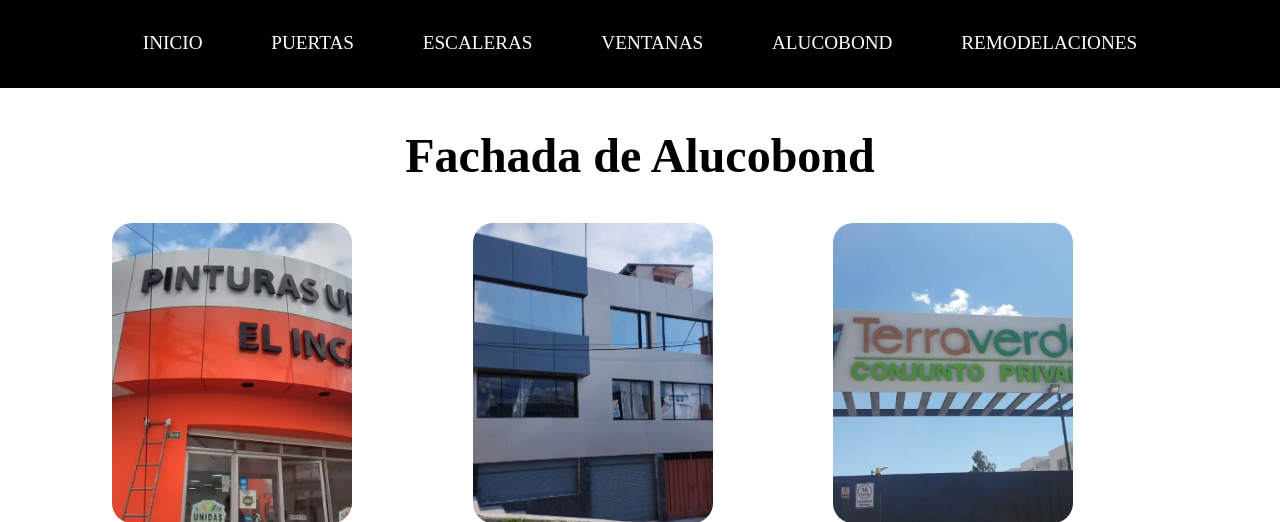
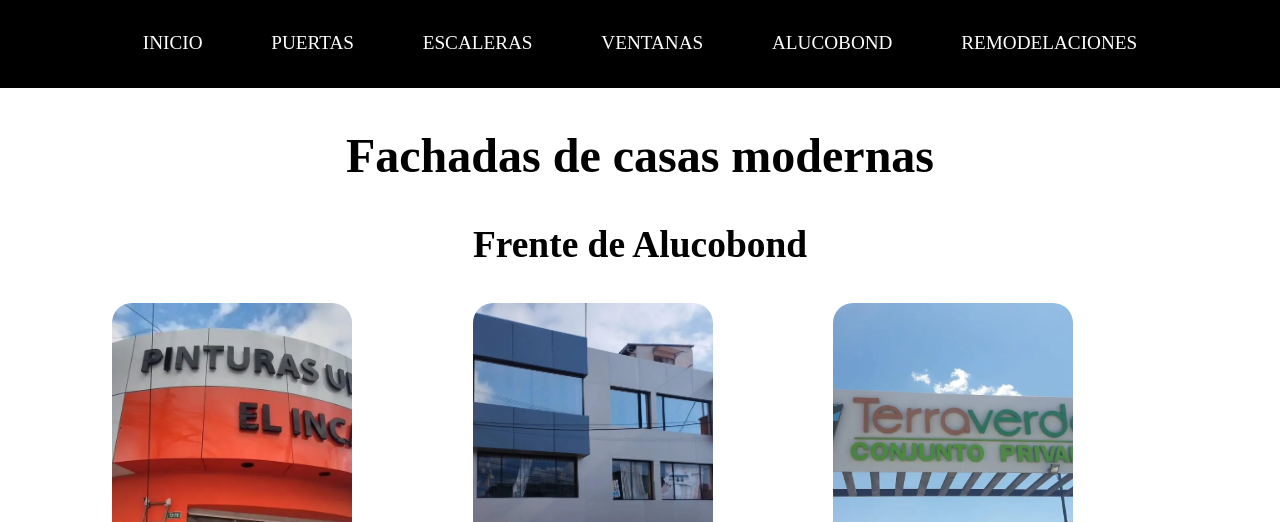
Before and after one commit to Kennetrl/Cerrajeria_Quito, a plain HTML site: page alucobond.html in a window 1280 px wide. Shown: the top 522 px of the page. Drawn offline with Linux system fonts and the light colour scheme.

Commit message:
Seo Alucobond fachadas modernas

```diff
--- a/alucobond.html
+++ b/alucobond.html
@@ -64,7 +64,8 @@
 
     <main>
         <section class="sectionMain1">
-            <h1>Fachada de Alucobond</h1>
+            <h1>Fachadas de casas modernas</h1>
+            <h3>Frente de Alucobond</h3>
         </section>
         <section class="sectionMain2">
             <div class="cards-container">
```
